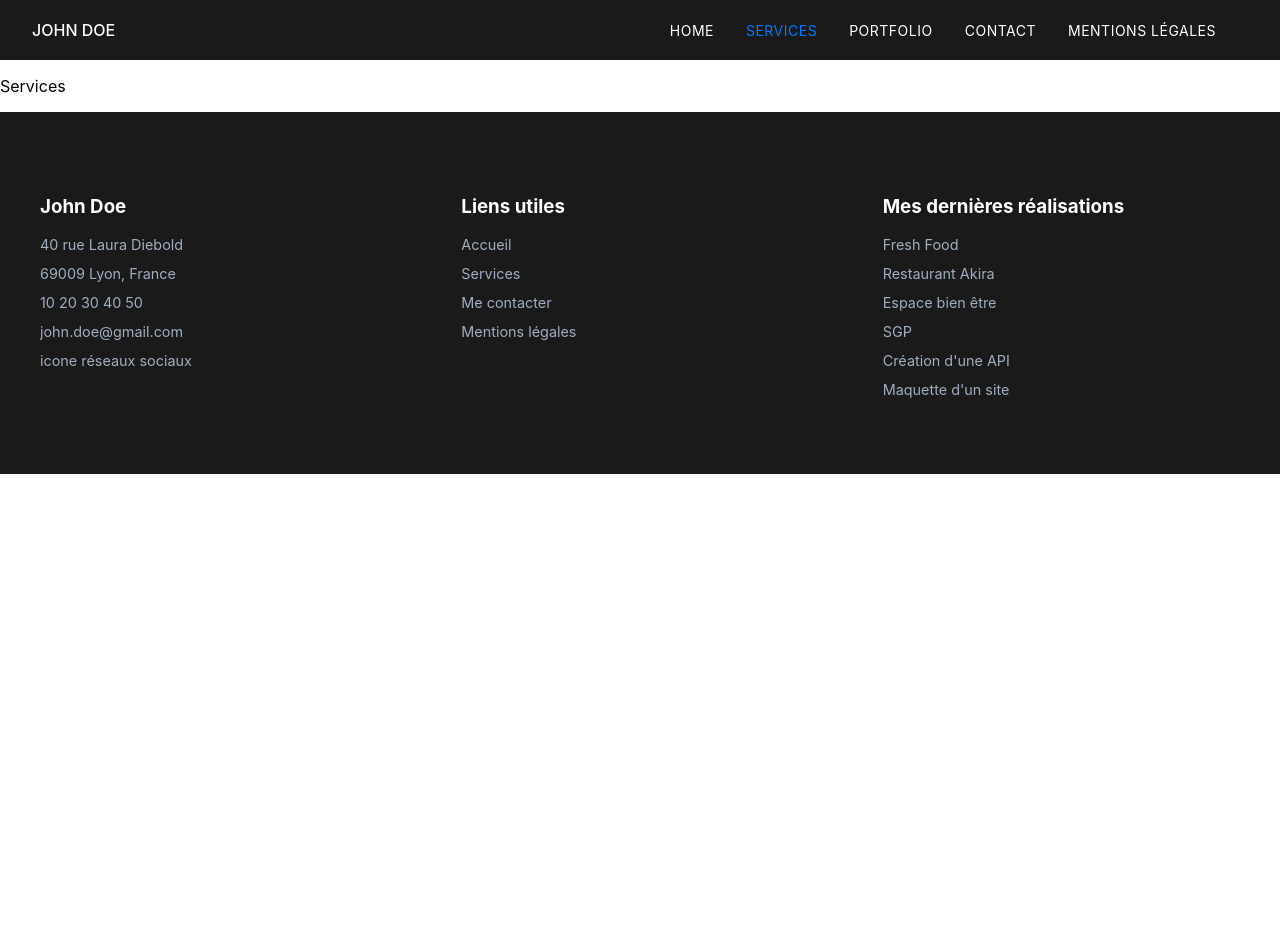
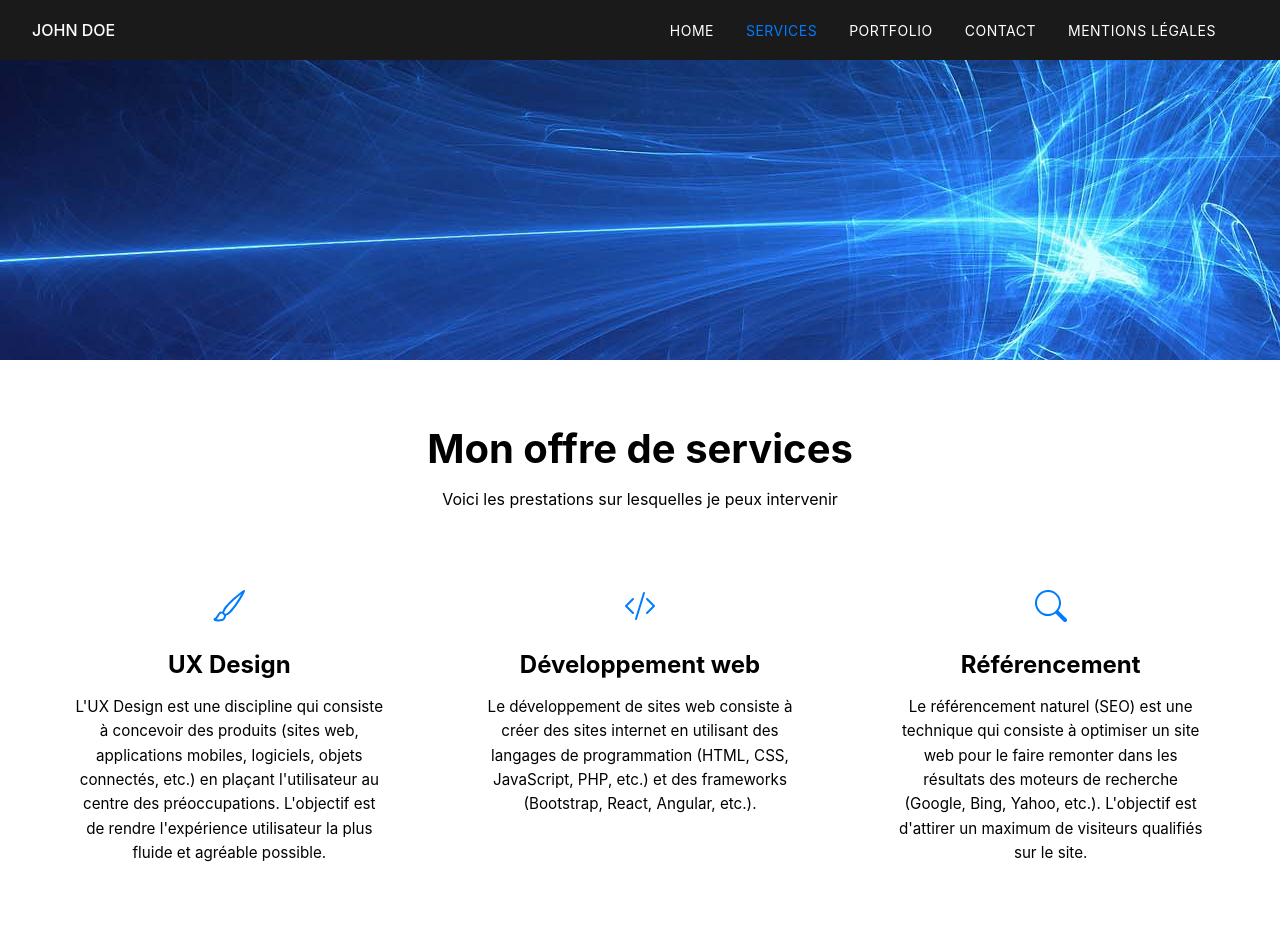
Before and after one commit to Sovegn/DeDetter_Victor_Devoir_5_PORTFOLIO, a React (Create React App) app in the folder monportfolio/: page /services in a window 1280 px wide. Shown: the top 952 px of the page. Before the commit the page ends 800 px from the top, so only its background shows below. Built offline with nearby package versions, Linux system fonts and the light colour scheme.

Commit message:
add Service page & css

```diff
--- a/monportfolio/src/css/Services.css
+++ b/monportfolio/src/css/Services.css
@@ -0,0 +1,65 @@
+.services-container {
+    width: 100%;
+    min-height: 100vh;
+  }
+
+  .services-banner {
+    width: 100%;
+    height: 300px;
+    background-image: url('../assets/images/banner.jpg');
+    background-size: cover;
+    background-position: center;
+    position: relative;
+  }
+
+  .services-content {
+    max-width: 1200px;
+    margin: 0 auto;
+    padding: 4rem 2rem;
+    text-align: center;
+  }
+
+  .services-content strong {
+    font-size: 2.5rem;
+    margin-bottom: 1rem;
+    color: "$gray-900";
+  }
+
+  .services-subtitle {
+    color: "$gray-600";
+    margin-bottom: 3rem;
+  }
+
+  .services-grid {
+    display: grid;
+    grid-template-columns: repeat(3, 1fr);
+    gap: 2rem;
+    margin-top: 2rem;
+  }
+
+  .service-card {
+    background: white;
+    border: 1px solid #ffffff;
+    border-radius: 8px;
+    padding: 2rem;
+    text-align: center;
+    transition: all 0.3s ease;
+  }
+
+  .service-card:hover {
+    background-color: #efefef;
+    box-shadow: 0 4px 15px rgba(0, 0, 0, 0.1);
+    transform: translateY(-5px);
+  }
+
+  .service-title {
+    font-size: 1.5rem;
+    color: "$gray-900";
+    margin-bottom: 1rem;
+  }
+
+  .service-description {
+    color: "$gray-600";
+    line-height: 1.6;
+    font-size: 0.95rem;
+  }
--- a/monportfolio/src/pages/Services.jsx
+++ b/monportfolio/src/pages/Services.jsx
@@ -1,11 +1,51 @@
-import React from 'react'
+import React from 'react';
+import "../css/Services.css";
 
 const Services = () => {
+  const servicesData = [
+    {
+      icon: <svg xmlns="http://www.w3.org/2000/svg" width="32" height="32" fill="#007bff" class="bi bi-brush" viewBox="0 0 16 16">
+      <path d="M15.825.12a.5.5 0 0 1 .132.584c-1.53 3.43-4.743 8.17-7.095 10.64a6.1 6.1 0 0 1-2.373 1.534c-.018.227-.06.538-.16.868-.201.659-.667 1.479-1.708 1.74a8.1 8.1 0 0 1-3.078.132 4 4 0 0 1-.562-.135 1.4 1.4 0 0 1-.466-.247.7.7 0 0 1-.204-.288.62.62 0 0 1 .004-.443c.095-.245.316-.38.461-.452.394-.197.625-.453.867-.826.095-.144.184-.297.287-.472l.117-.198c.151-.255.326-.54.546-.848.528-.739 1.201-.925 1.746-.896q.19.012.348.048c.062-.172.142-.38.238-.608.261-.619.658-1.419 1.187-2.069 2.176-2.67 6.18-6.206 9.117-8.104a.5.5 0 0 1 .596.04M4.705 11.912a1.2 1.2 0 0 0-.419-.1c-.246-.013-.573.05-.879.479-.197.275-.355.532-.5.777l-.105.177c-.106.181-.213.362-.32.528a3.4 3.4 0 0 1-.76.861c.69.112 1.736.111 2.657-.12.559-.139.843-.569.993-1.06a3 3 0 0 0 .126-.75zm1.44.026c.12-.04.277-.1.458-.183a5.1 5.1 0 0 0 1.535-1.1c1.9-1.996 4.412-5.57 6.052-8.631-2.59 1.927-5.566 4.66-7.302 6.792-.442.543-.795 1.243-1.042 1.826-.121.288-.214.54-.275.72v.001l.575.575zm-4.973 3.04.007-.005zm3.582-3.043.002.001h-.002z"/>
+    </svg>,
+      title: "UX Design",
+      description: "L'UX Design est une discipline qui consiste à concevoir des produits (sites web, applications mobiles, logiciels, objets connectés, etc.) en plaçant l'utilisateur au centre des préoccupations. L'objectif est de rendre l'expérience utilisateur la plus fluide et agréable possible."
+    },
+    {
+      icon: <svg xmlns="http://www.w3.org/2000/svg" width="32" height="32" fill="#007bff" class="bi bi-code-slash" viewBox="0 0 16 16">
+      <path d="M10.478 1.647a.5.5 0 1 0-.956-.294l-4 13a.5.5 0 0 0 .956.294zM4.854 4.146a.5.5 0 0 1 0 .708L1.707 8l3.147 3.146a.5.5 0 0 1-.708.708l-3.5-3.5a.5.5 0 0 1 0-.708l3.5-3.5a.5.5 0 0 1 .708 0m6.292 0a.5.5 0 0 0 0 .708L14.293 8l-3.147 3.146a.5.5 0 0 0 .708.708l3.5-3.5a.5.5 0 0 0 0-.708l-3.5-3.5a.5.5 0 0 0-.708 0"/>
+    </svg>,
+      title: "Développement web",
+      description: "Le développement de sites web consiste à créer des sites internet en utilisant des langages de programmation (HTML, CSS, JavaScript, PHP, etc.) et des frameworks (Bootstrap, React, Angular, etc.)."
+    },
+    {
+      icon: <svg xmlns="http://www.w3.org/2000/svg" width="32" height="32" fill="#007bff" class="bi bi-search" viewBox="0 0 16 16">
+      <path d="M11.742 10.344a6.5 6.5 0 1 0-1.397 1.398h-.001q.044.06.098.115l3.85 3.85a1 1 0 0 0 1.415-1.414l-3.85-3.85a1 1 0 0 0-.115-.1zM12 6.5a5.5 5.5 0 1 1-11 0 5.5 5.5 0 0 1 11 0"/>
+    </svg> ,
+      title: "Référencement",
+      description: "Le référencement naturel (SEO) est une technique qui consiste à optimiser un site web pour le faire remonter dans les résultats des moteurs de recherche (Google, Bing, Yahoo, etc.). L'objectif est d'attirer un maximum de visiteurs qualifiés sur le site."
+    }
+  ];
+
   return (
-    <div>
-      <p>Services</p>
+    <div className="services-container">
+      <div className="services-banner">
+      </div>
+      <div className="services-content">
+        <strong>Mon offre de services</strong>
+        <p className="services-subtitle">Voici les prestations sur lesquelles je peux intervenir</p>
+
+        <div className="services-grid">
+          {servicesData.map((service, index) => (
+            <div key={index} className="service-card">
+              <div className="service-icon">{service.icon}</div>
+              <h3 className="service-title">{service.title}</h3>
+              <p className="service-description">{service.description}</p>
+            </div>
+          ))}
+        </div>
+      </div>
     </div>
-  )
-}
+  );
+};
 
-export default Services
+export default Services;
```
